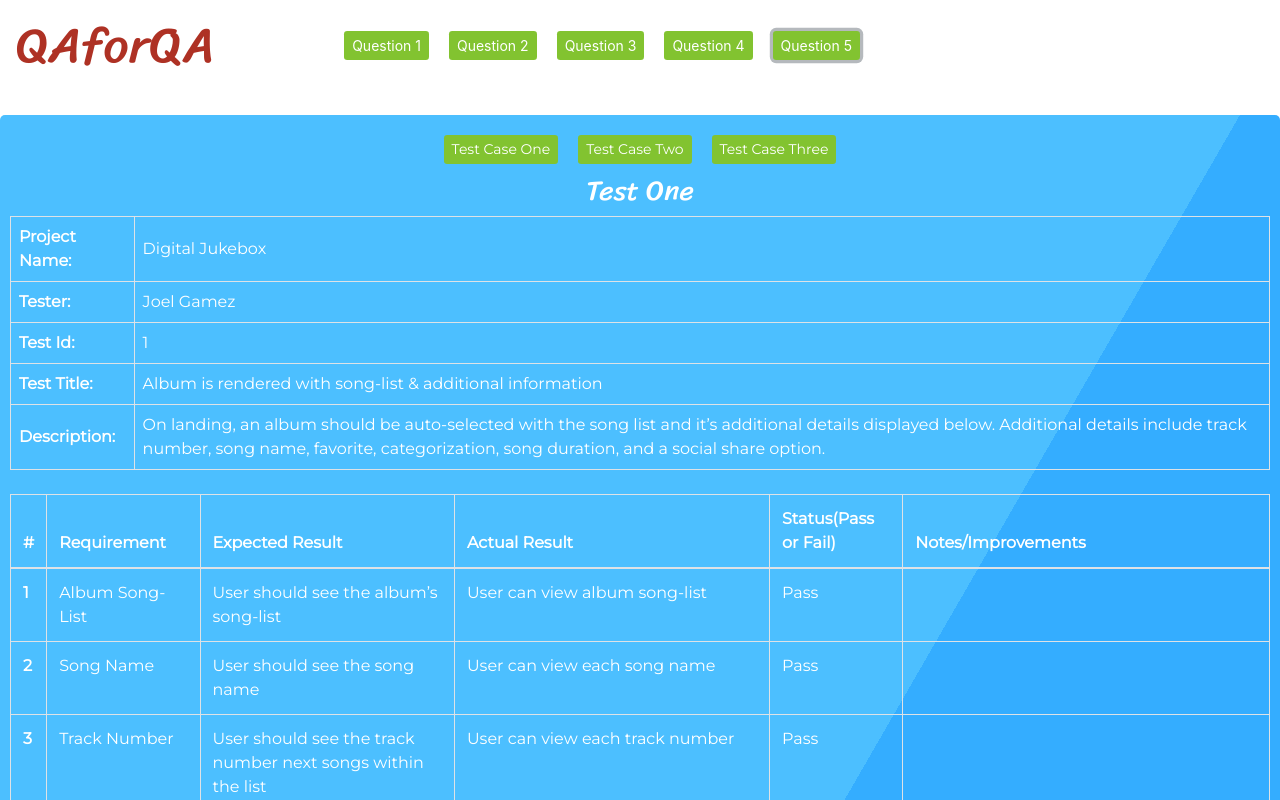
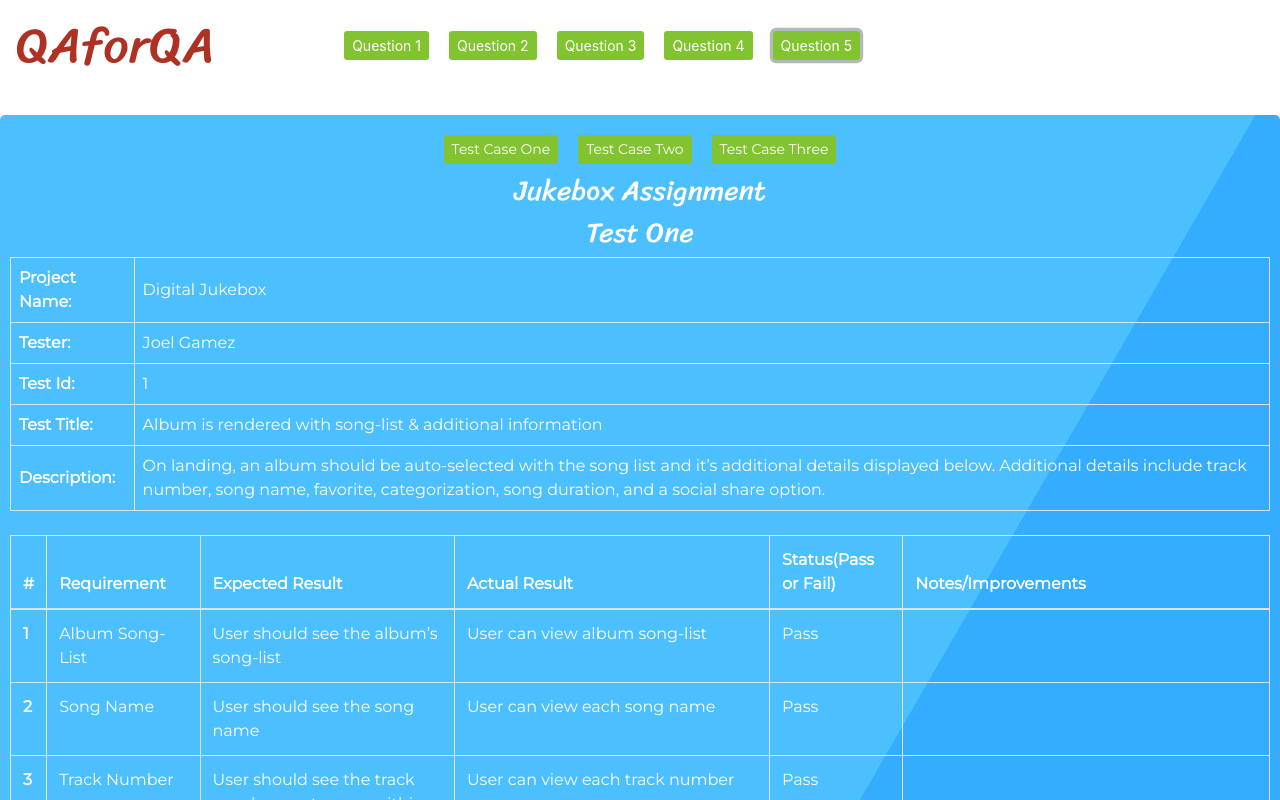
Before and after one commit to JoelGamez/ReactQAChallenge, a React (Create React App) app: page / in a window 1280 px wide. Both pictures are taken after a click on the button "Question 5". Shown: the top 800 px of the page. Built offline with nearby package versions, Linux system fonts and the light colour scheme.

Commit message:
typos fixed

```diff
--- a/src/components/questionFive.js
+++ b/src/components/questionFive.js
@@ -24,6 +24,7 @@ class QuestionFive extends Component {
   render() {
     return (
      <div className='container '>
+
         <button onClick={() =>this.setState({
                                             showTest1: true,
                                             showTest2: false,
@@ -42,6 +43,8 @@ class QuestionFive extends Component {
                                             showTest1: false
                                             })}type="button" className="btn btn-secondary btn-sm">Test Case Three
         </button>
+        <h3 Style={'text-align:center;'}>Jukebox Assignment</h3>
+
         {this.state.showTest1 ?
           <TestOne/>:
            null
```
